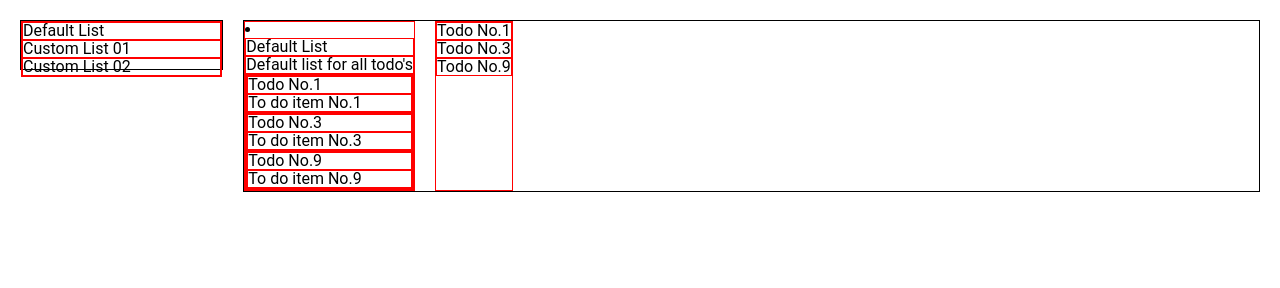
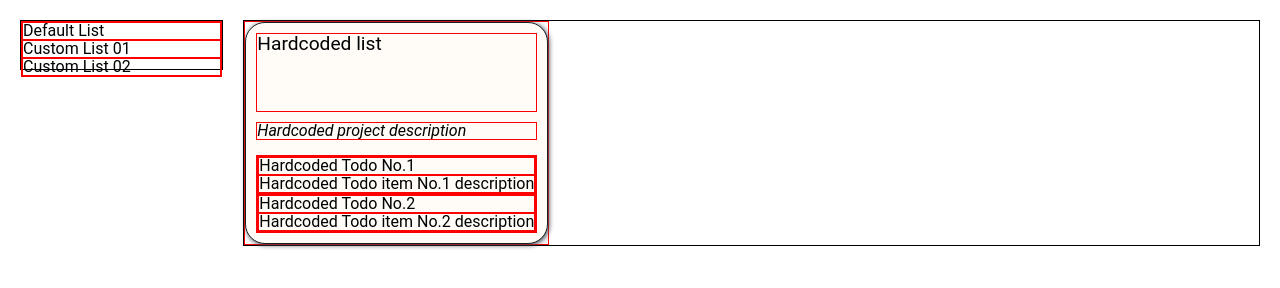
Before and after one commit to ignasc/todo-app, a website built with webpack: page src/template.html in a window 1280 px wide. Built offline with nearby package versions, Linux system fonts and the light colour scheme.

Commit message:
Add hardcoded project card for testing and disable project todo list overwriting."

```diff
--- a/src/UI.js
+++ b/src/UI.js
@@ -21,18 +21,23 @@ function showProjectDetails(id = projectGetAll()[0].id){
 
     /*DEBUG AREA*/
     /*a test template to add at that shows project todos expanded with all details*/
-    const testProject = document.createElement("li");
-    const projectTitle = document.createElement("h1");
+    const testProjectCard = document.createElement("li");
+    const projectTitle = document.createElement("p");
     const projectDescription = document.createElement("p");
     const todoListTest = document.createElement("ul");
     const todoItemTest = document.createElement("li");
+
+    testProjectCard.setAttribute("class", "project-card");
+    projectTitle.setAttribute("class", "project-title-p");
+    projectDescription.setAttribute("class", "project-description-p");
+
 
     projectTitle.textContent = projectRetrieve(id).title;
     projectDescription.textContent = projectRetrieve(id).description;
     for (let index = 0; index < items.length; index++) {
         const element = items[index];
         const newItem = todoItemTest.cloneNode();
-        const todoTitle = document.createElement("h2");
+        const todoTitle = document.createElement("p");
         const todoDescription = document.createElement("p");
 
         todoTitle.textContent = element.title;
@@ -44,10 +49,10 @@ function showProjectDetails(id = projectGetAll()[0].id){
         todoListTest.appendChild(newItem);
     };
 
-    testProject.appendChild(projectTitle);
-    testProject.appendChild(projectDescription);
-    testProject.appendChild(todoListTest);
-    divMain.appendChild(testProject);
+    testProjectCard.appendChild(projectTitle);
+    testProjectCard.appendChild(projectDescription);
+    testProjectCard.appendChild(todoListTest);
+    todoList.appendChild(testProjectCard);
 
     /*DEBUG AREA END*/
 
@@ -75,8 +80,4 @@ function showAllProjects(){
 
 };
 
-function getProjectDetails(id){
-
-};
-
-export {showAllProjects, showProjectDetails, getProjectDetails};
+export {showAllProjects, showProjectDetails};
--- a/src/index.js
+++ b/src/index.js
@@ -12,4 +12,4 @@ import {todoCreateNew, todoRetrieve, todoUpdate, todoDelete, todoGetAllForProjec
 /*-------- DEBUG AREA --------*/
 
 showAllProjects();
-showProjectDetails();
+//showProjectDetails();
--- a/src/styles.css
+++ b/src/styles.css
@@ -52,7 +52,7 @@ body{
 
 }
 
-.book-card {
+.project-card {
     background-color: rgb(255, 252, 248);
     padding: 10px;
     border: 1px solid #172121;
@@ -74,12 +74,12 @@ body{
     border-radius: 10px;
 }
 
-#book-title-p {
-    font-size: 1.5rem;
+.project-title-p {
+    font-size: 1.2rem;
     margin-bottom: 5px;
 }
 
-#book-author-p {
+.project-description-p {
     font-style: italic;
     margin-bottom: 10px;
 }
--- a/src/template.html
+++ b/src/template.html
@@ -7,6 +7,23 @@
 </head>
 <body>
     <div id="content-sidebar"></div>
-    <div id="content-main"></div>
+    <div id="content-main">
+        <ul>
+            <li class="project-card">
+                <p class="project-title-p">Hardcoded list</p>
+                <p class="project-description-p">Hardcoded project description</p>
+                <ul>
+                    <li>
+                        <p>Hardcoded Todo No.1</p>
+                        <p>Hardcoded Todo item No.1 description</p>
+                    </li>
+                    <li>
+                        <p>Hardcoded Todo No.2</p>
+                        <p>Hardcoded Todo item No.2 description</p>
+                    </li>
+                </ul>
+            </li>
+        </ul>
+    </div>
 </body>
 </html>
```
